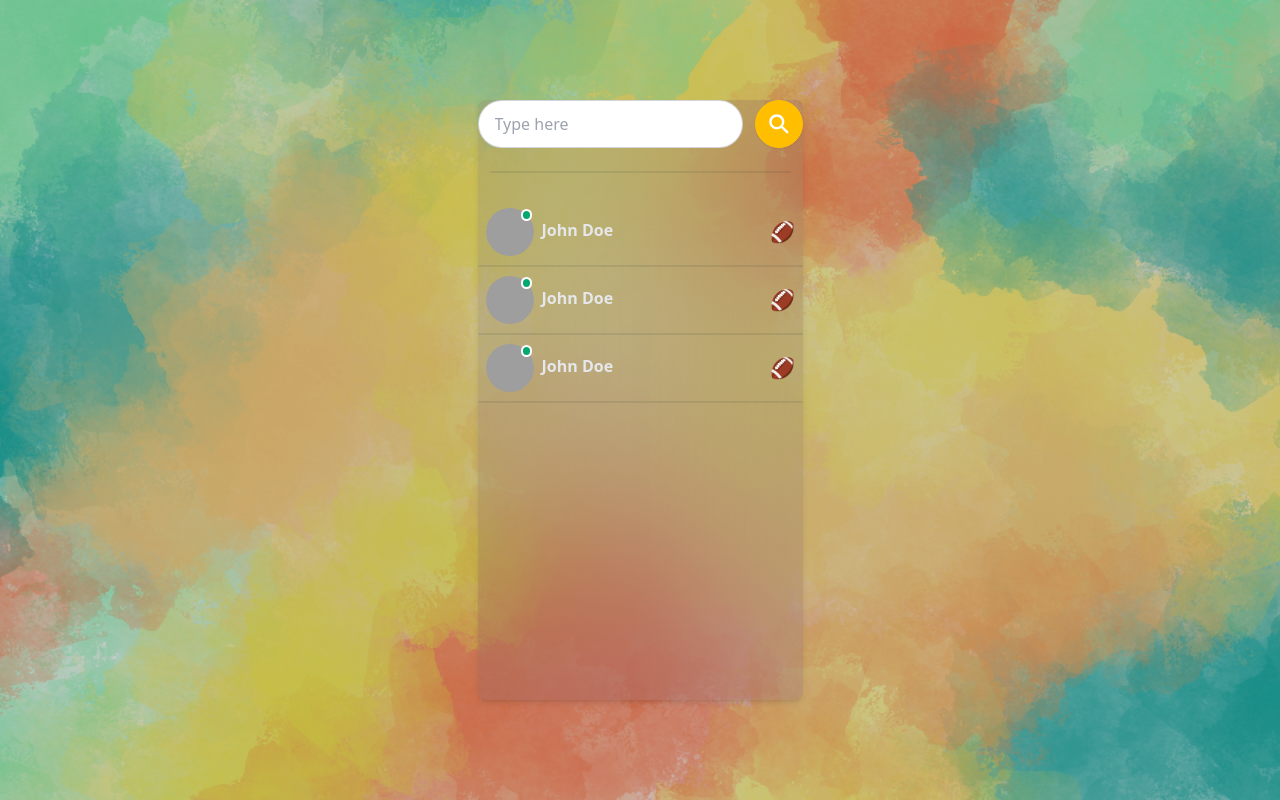
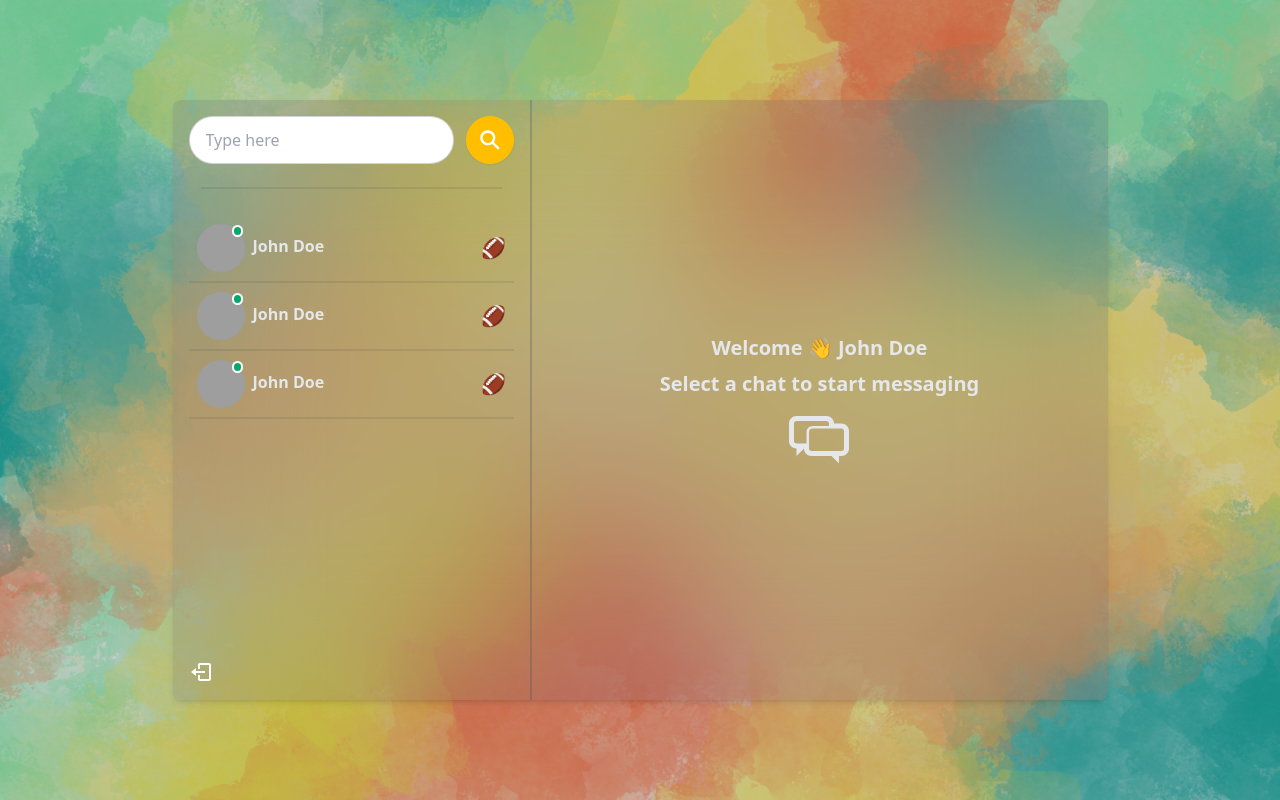
Before and after one commit to amandhimank/chat-app-mern, a React (Vite) app in the folder frontend/: page / in a window 1280 px wide. Built offline with nearby package versions, Linux system fonts and the light colour scheme; grey boxes are pictures that could not be loaded.

Commit message:
message container ui done

```diff
--- /dev/null
+++ b/frontend/src/components/messages/Message.jsx
@@ -0,0 +1,21 @@
+import React from 'react'
+
+function Message() {
+    return (
+        <div className=''>
+            <div className="chat chat-end">
+                <div className="chat-image avatar">
+                    <div className="w-10 rounded-full">
+                        <img
+                            alt="Tailwind CSS chat bubble component"
+                            src="https://img.daisyui.com/images/stock/photo-1534528741775-53994a69daeb.webp" />
+                    </div>
+                </div>
+                <div className="chat-bubble chat-bubble-warning ">I hate you!</div>
+                <div className="chat-footer opacity-50">12:46</div>
+            </div>
+        </div>
+    )
+}
+
+export default Message;
--- /dev/null
+++ b/frontend/src/components/messages/MessageContainer.jsx
@@ -0,0 +1,23 @@
+import React, { useState } from 'react'
+import Messages from './Messages';
+import MessageInput from './MessageInput';
+import NoChatSelected from './NoChatSelected';
+
+function MessageContainer() {
+    const [ chatSelected, setChatSelected ] = useState(false);
+  return (
+    <div className='md:min-w-[45vw] flex flex-col'>
+        {chatSelected ? (<>
+            <div className='bg-blue-500/20 px-4 py-4 mb-2'>
+                <span className='label-text'>To:</span>{" "}
+                <span className='text-gray-900 font-bold'>John Doe</span>
+            </div>
+            <Messages />
+            <MessageInput />
+        </>) : <NoChatSelected />}
+    </div>
+
+  )
+}
+
+export default MessageContainer;
--- /dev/null
+++ b/frontend/src/components/messages/MessageInput.jsx
@@ -0,0 +1,15 @@
+import React from 'react'
+import { BsSend } from "react-icons/bs";
+
+function MessageInput() {
+  return (
+    <form className='px-4 py-3'>
+        <div className='relative w-full'>
+            <input type="text" className='border test-sm rounded-lg block w-full p-2.5 bg-gray-700/40 border-gray-600 text-white' placeholder='Send a message' />
+            <button type='submit' className='absolute inset-y-0 end-0 flex items-center pe-3' ><BsSend className='size-5 text-white' /></button>
+        </div>
+    </form>
+  )
+}
+
+export default MessageInput
--- /dev/null
+++ b/frontend/src/components/messages/Messages.jsx
@@ -0,0 +1,20 @@
+import React from 'react'
+import Message from './Message';
+
+function Messages() {
+  return (
+    <div className='px-4 flex-1 overflow-auto'>
+        <Message />
+        <Message />
+        <Message />
+        <Message />
+        <Message />
+        <Message />
+        <Message />
+        <Message />
+
+    </div>
+  )
+}
+
+export default Messages;
--- /dev/null
+++ b/frontend/src/components/messages/NoChatSelected.jsx
@@ -0,0 +1,16 @@
+import React from 'react'
+import { TiMessages } from "react-icons/ti";
+
+function NoChatSelected() {
+  return (
+    <div className='flex items-center justify-center w-full h-full'>
+        <div className='px-4 text-center text-lg md:text-xl text-gray-200 font-semibold flex flex-col items-center gap-2'>
+            <p>Welcome 👋 John Doe</p>
+            <p>Select a chat to start messaging</p>
+            <TiMessages className='text-3xl md:text-6xl text-center' />
+        </div>
+    </div>
+  )
+}
+
+export default NoChatSelected;
--- a/frontend/src/components/sidebar/Conversation.jsx
+++ b/frontend/src/components/sidebar/Conversation.jsx
@@ -3,7 +3,7 @@
 function Conversation() {
     return (
         <>
-            <div className='flex gap-2 items-center hover:bg-amber-500 rounded px-2 py-2 cursor-pointer'>
+            <div className='flex gap-2 items-center hover:bg-yellow-500 rounded px-2 py-2 cursor-pointer'>
                 <div className="avatar online">
                     <div className="w-12 rounded-full">
                         <img src="https://img.daisyui.com/images/stock/photo-1534528741775-53994a69daeb.webp" />
--- a/frontend/src/components/sidebar/LogoutButton.jsx
+++ b/frontend/src/components/sidebar/LogoutButton.jsx
@@ -1,8 +1,11 @@
 import React from 'react'
+import { BiLogOut } from "react-icons/bi";
 
 function LogoutButton() {
   return (
-    <div>LogoutButton</div>
+    <div className='mt-auto cursor-pointer'>
+      <BiLogOut className='text-white size-6' />
+    </div>
   )
 }
 
--- a/frontend/src/components/sidebar/SideBar.jsx
+++ b/frontend/src/components/sidebar/SideBar.jsx
@@ -1,13 +1,15 @@
 import React from 'react'
 import SearchInput from './SearchInput';
 import Conversations from './Conversations';
+import LogoutButton from './LogoutButton';
 
 function SideBar() {
   return (
-    <div>
+    <div className='border-r-2 border-gray-600/30 p-4 flex flex-col'>
         <SearchInput />
         <div className='divider px-3'></div>
         <Conversations />
+        <LogoutButton />
     </div>
   )
 }
--- a/frontend/src/index.css
+++ b/frontend/src/index.css
@@ -8,3 +8,20 @@
     background-size: cover;
     background-position: center;
 }
+
+::-webkit-scrollbar{
+    width: 8px;
+}
+
+::-webkit-scrollbar-track {
+    background: #555;
+}
+
+::-webkit-scrollbar-thumb {
+    background: #121212;
+    border-radius: 5px;
+}
+
+::-webkit-scrollbar-thumb:hover {
+    background: #242424;
+}
--- a/frontend/src/pages/Home.jsx
+++ b/frontend/src/pages/Home.jsx
@@ -1,10 +1,12 @@
 import React from 'react'
 import SideBar from '../components/sidebar/SideBar';
+import MessageContainer from '../components/messages/MessageContainer';
 
 const Home = () => {
   return (
     <div className='flex md:h-[75vh] h-[80vh] bg-indigo-900  shadow-md rounded-lg overflow-hidden bg-clip-padding backdrop-filter backdrop-blur-3xl bg-opacity-10'>
         <SideBar />
+        <MessageContainer />
     </div>
   )
 }
```
